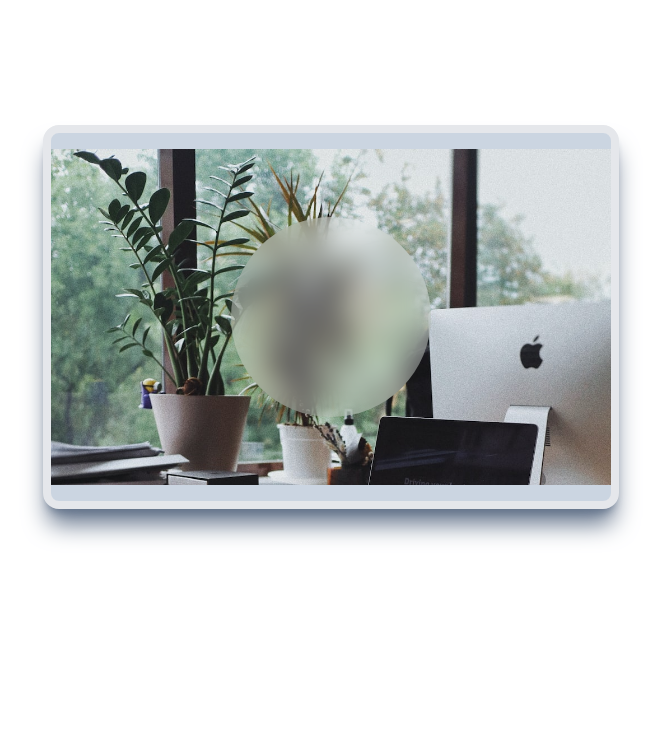
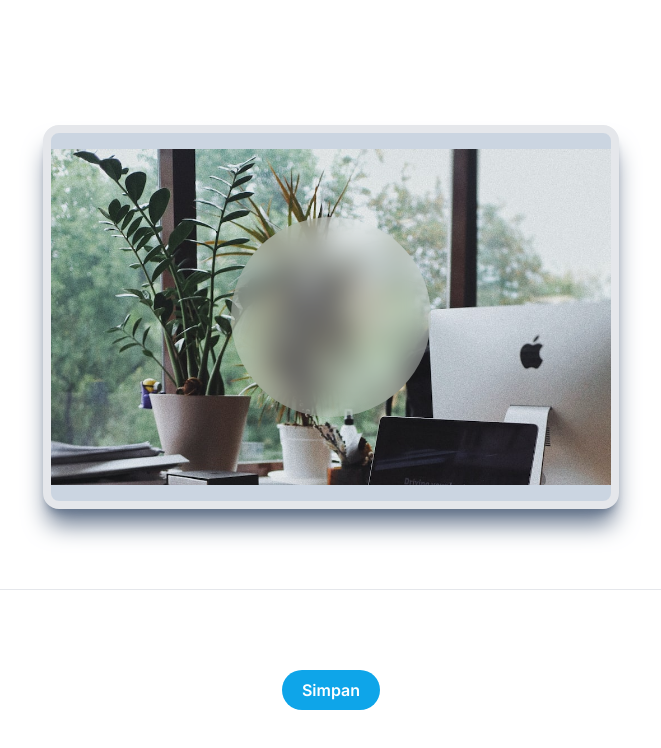
Before and after one commit to komarnetwork/tailwind-v3, a website: page public/index.html in a window 1280 px wide. Shown: the part 1453-2201 px from the top of the page, without its empty margins (309-970 px from the left). Drawn offline with Linux system fonts and the light colour scheme.

Commit message:
hover, focus button

```diff
--- a/public/index.html
+++ b/public/index.html
@@ -74,6 +74,11 @@
     <div class="w-[200px] h-[200px] bg-white/30 m-auto backdrop-blur-md rounded-full"></div>
   </div>
 
+  <hr class="my-20">
+
+  <button
+    class="my-10 bg-sky-500 px-5 py-2 rounded-full text-white font-semibold font-inter block mx-auto hover:bg-sky-600 active:bg-sky-700 focus:ring focus:ring-sky-300 ">Simpan</button>
+
   <div class="mb-96"></div>
 </body>
 
```
Also changed, not shown: public/css/style.css.
